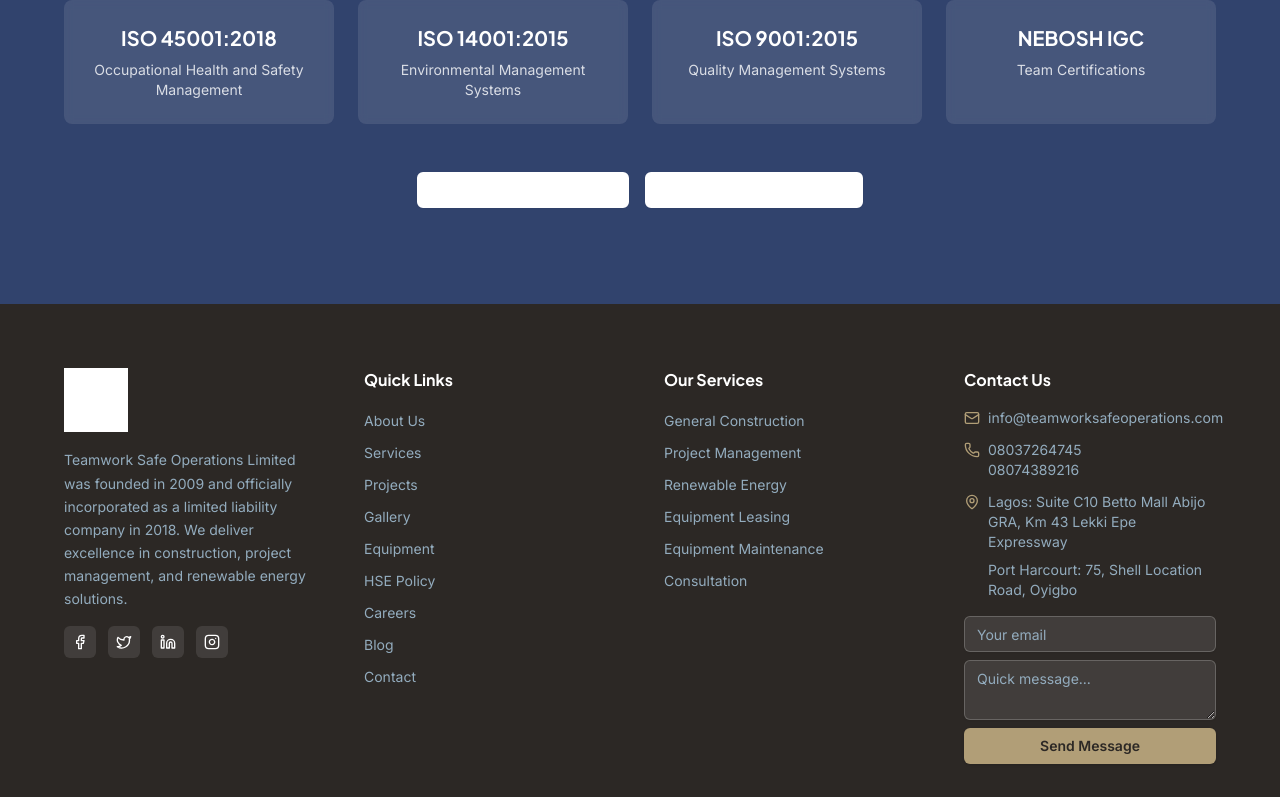
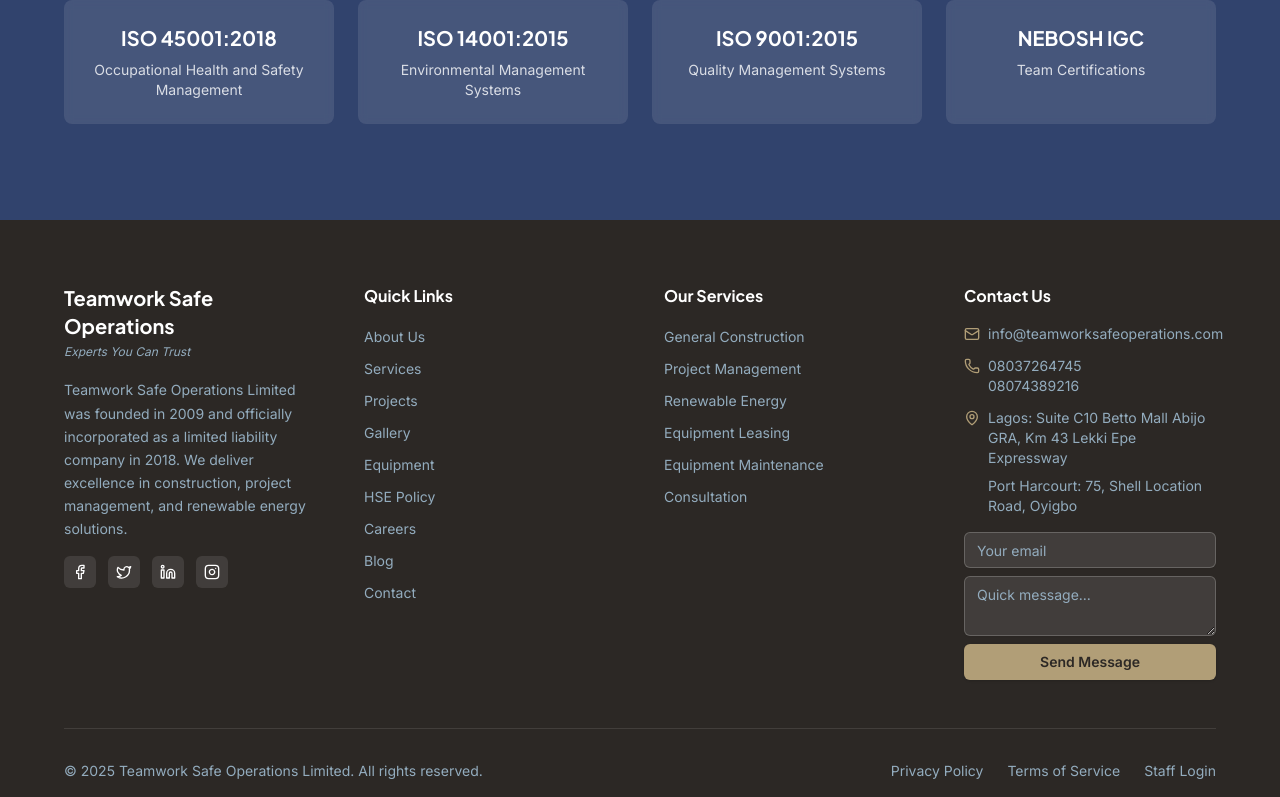
Before and after one commit to muheezokunade/teamworksafe, a Next.js app: page /hse in a window 1280 px wide. Shown: the part 2329-3126 px from the top of the page. Built offline with nearby package versions, Linux system fonts and the light colour scheme.

Commit message:
fix: remove white download buttons from HSE page and fix footer logo display

```diff
--- a/app/hse/page.tsx
+++ b/app/hse/page.tsx
@@ -1,8 +1,5 @@
 import { Metadata } from 'next';
-import Image from 'next/image';
-import { Shield, FileText, AlertTriangle, Award, Download, CheckCircle } from 'lucide-react';
-import { Button } from '@/components/ui/button';
-import { Accordion, AccordionContent, AccordionItem, AccordionTrigger } from '@/components/ui/accordion';
+import { Shield, FileText, AlertTriangle, Award, CheckCircle } from 'lucide-react';
 
 export const metadata: Metadata = {
   title: 'Health, Safety & Environment (HSE)',
@@ -190,7 +187,7 @@
             </p>
           </div>
 
-          <div className="grid grid-cols-1 md:grid-cols-2 lg:grid-cols-4 gap-6 mb-12">
+          <div className="grid grid-cols-1 md:grid-cols-2 lg:grid-cols-4 gap-6">
             {certifications.map((cert, index) => (
               <div key={index} className="bg-surface/10 backdrop-blur-sm rounded-lg p-6 text-center">
                 <h3 className="font-heading font-bold text-xl mb-2">{cert.name}</h3>
@@ -198,17 +195,6 @@
               </div>
             ))}
           </div>
-
-          <div className="text-center space-x-4">
-            <Button variant="outline" className="border-2 border-surface text-surface hover:bg-surface hover:text-primary font-semibold">
-              <Download className="mr-2 h-4 w-4" />
-              Download HSE Policy
-            </Button>
-            <Button variant="outline" className="border-2 border-surface text-surface hover:bg-surface hover:text-primary font-semibold">
-              <Download className="mr-2 h-4 w-4" />
-              Download Certificates
-            </Button>
-          </div>
         </div>
       </section>
     </div>
--- a/components/layout/Footer.tsx
+++ b/components/layout/Footer.tsx
@@ -50,14 +50,14 @@
         <div className="grid grid-cols-1 md:grid-cols-2 lg:grid-cols-4 gap-8 lg:gap-12">
           {/* Company Info */}
           <div className="space-y-4">
-            <div className="relative h-16 w-48">
-              <Image
-                src="/logo.png"
-                alt="Teamwork Safe Operations Limited"
-                fill
-                className="object-contain object-left brightness-0 invert"
-              />
-            </div>
+            <Link href="/" className="inline-block">
+              <div className="space-y-1">
+                <h3 className="font-heading font-bold text-xl text-white">
+                  Teamwork Safe Operations
+                </h3>
+                <p className="text-xs text-muted italic">Experts You Can Trust</p>
+              </div>
+            </Link>
             <p className="text-sm text-muted leading-body">
               Teamwork Safe Operations Limited was founded in 2009 and officially incorporated as a limited liability company in 2018. We deliver excellence in construction, project management, and renewable energy solutions.
             </p>
```
